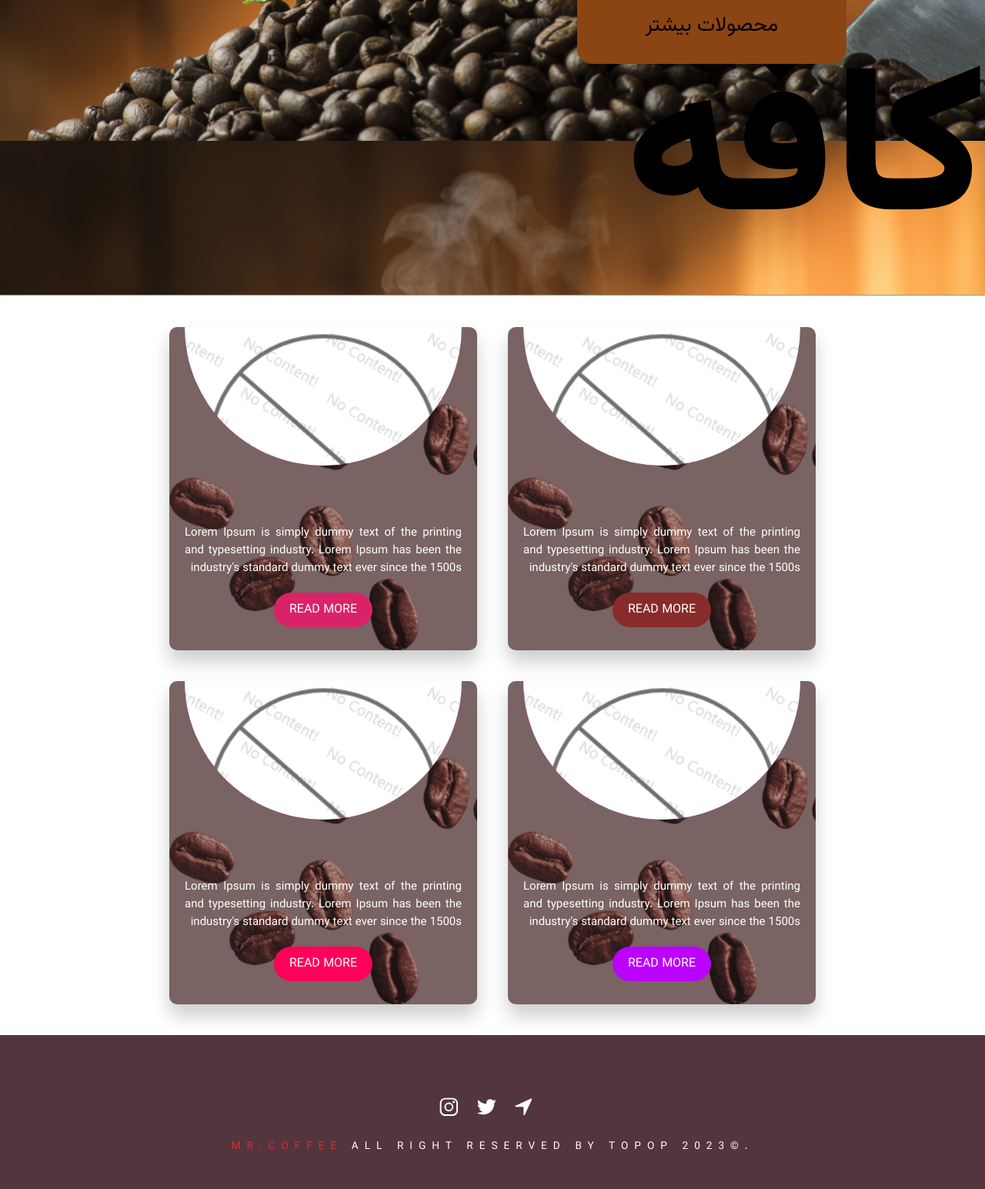
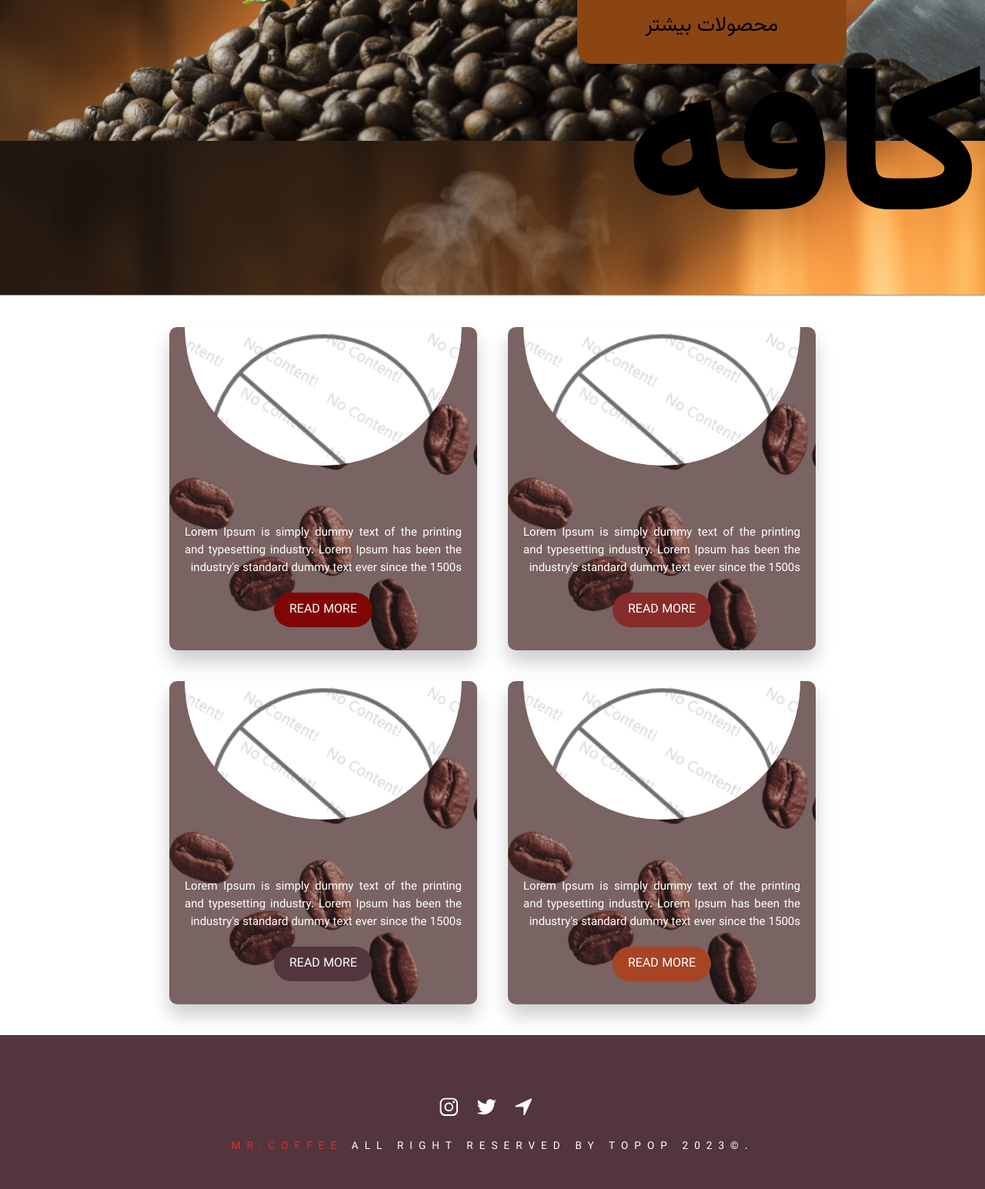
Before and after one commit to yasYZ/mrcoffee_web, a Django app: page /Home/ in a window 1280 px wide. Shown: the part 617-2162 px from the top of the page at 77% size. Run offline with Django 4.2, Linux system fonts and the light colour scheme.

Commit message:
Frontend

```diff
--- a/mrcoffee/home/static/css/style.css
+++ b/mrcoffee/home/static/css/style.css
@@ -269,17 +269,17 @@
 
 .row .col:nth-child(2) .circle,
 .row .col:nth-child(2) .content-item a {
-    background-color: #da2268;
+    background-color: #800606;
 }
 
 .row .col:nth-child(3) .circle,
 .row .col:nth-child(3) .content-item a {
-    background-color: #bb02ff;
+    background-color: #a84424;
 }
 
 .row .col:nth-child(4) .circle,
 .row .col:nth-child(4) .content-item a {
-    background-color: #ff005a;
+    background-color: #52353d;
 }
 
 @media screen and (min-width: 480px) {
```
